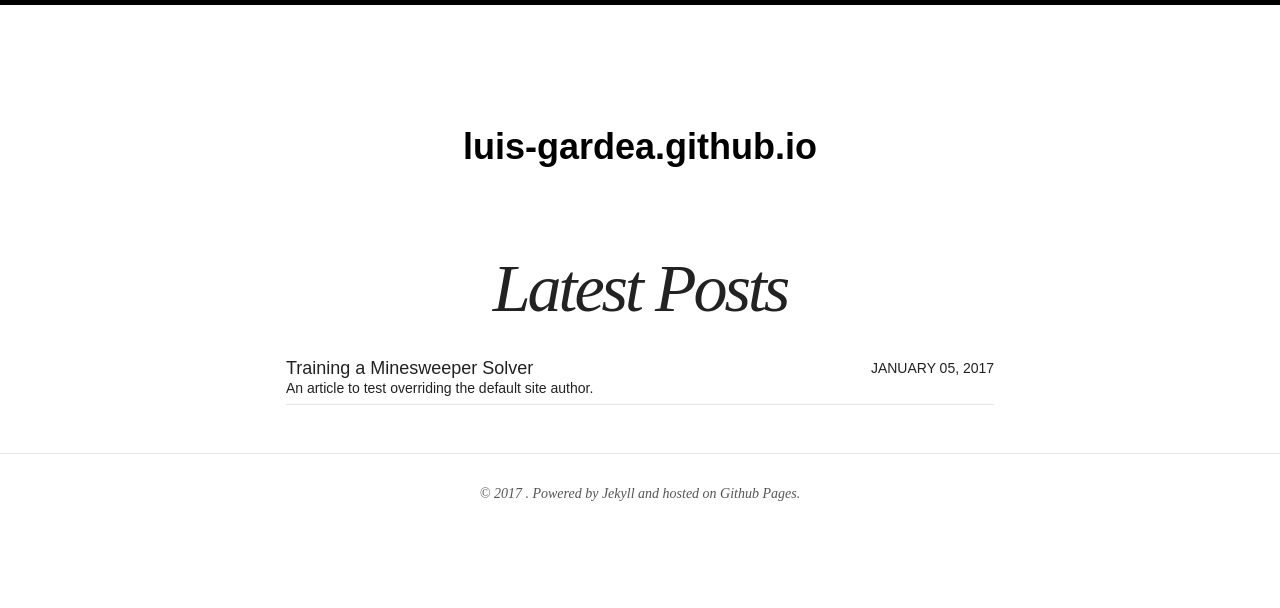
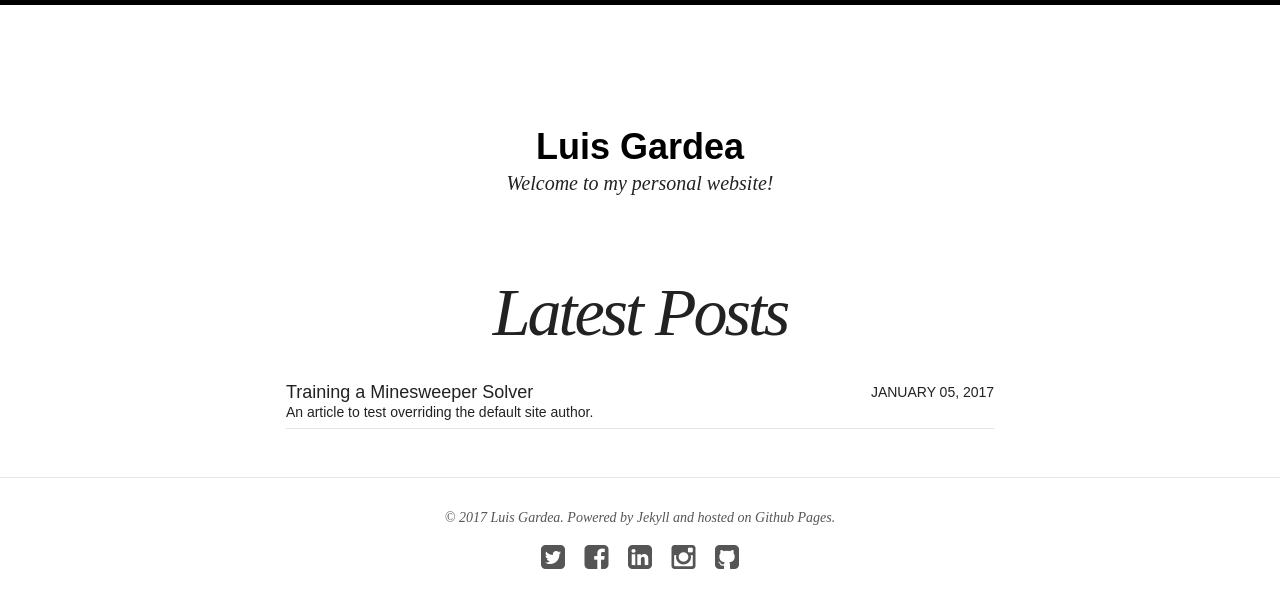
Before and after one commit to luis-gardea/luis-gardea.github.io, a Jekyll site: the page built from index.html, in a window 1280 px wide. Shown: the top 608 px of the page. Built offline with Jekyll 4.4.1, drawn with Linux system fonts in a browser that asks for light colours; nearby versions of some CDN libraries; some of the changed lines change nothing that is shown.

Commit message:
Changed config

```diff
--- a/_config.yml
+++ b/_config.yml
@@ -1,4 +1,3 @@
-<<<<<<< HEAD
 # Site wide configuration
 
 title: Luis Gardea
@@ -58,6 +57,3 @@ owner:
     ad-client:
     ad-slot:
   bing-verify:
-=======
-theme: jekyll-theme-merlot
->>>>>>> 90f691b530e17fde9eca494b7fed9ef98a247444
```
